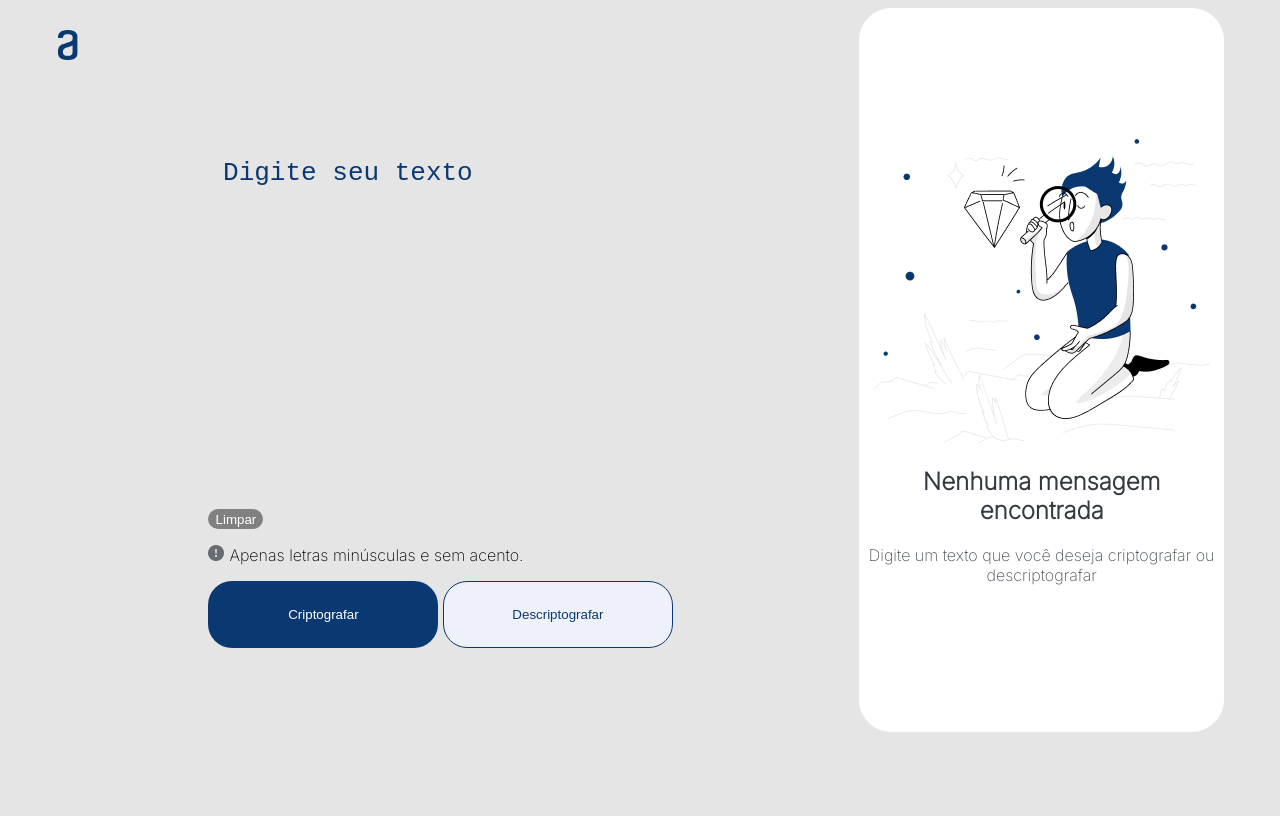
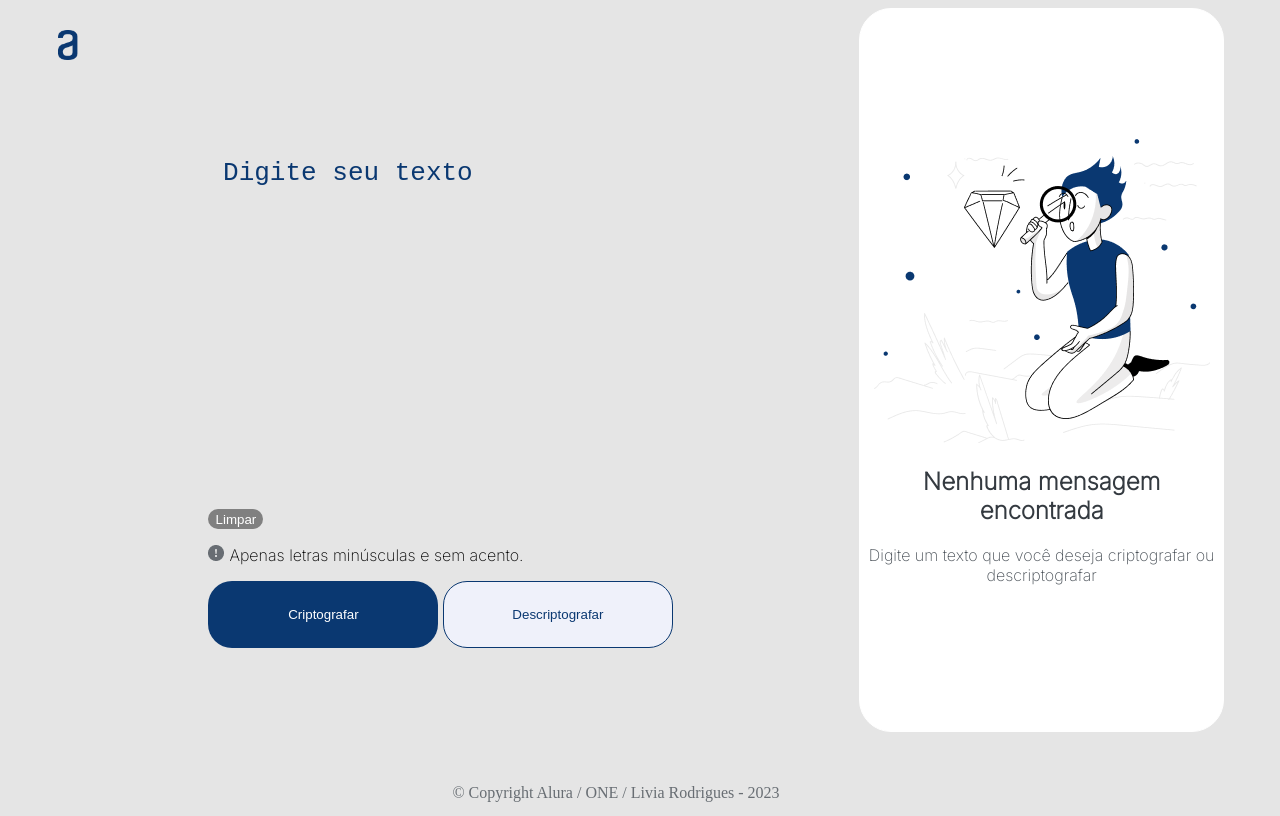
Before and after one commit to livia070303/Decodificador-de-Texto, a plain HTML site: page index.html in a window 1280 px wide. Drawn offline with Linux system fonts and the light colour scheme.

Commit message:
Adicionando rodapé

```diff
--- a/index.html
+++ b/index.html
@@ -45,10 +45,9 @@
         </div>
 
     </main>
-
-
-
-
+    <footer>
+        <p class="copyright">&copy; Copyright Alura / ONE / Livia Rodrigues - 2023 </p>
+    </footer>
 
 </body>
 
--- a/script.js
+++ b/script.js
@@ -55,6 +55,7 @@ function SemAcento(palavra) {
 
 }
 
+
 function Copiar() {
     navigator.clipboard.writeText(resultado.value);
     document.getElementById("copiado").style.background = "limegreen";
--- a/style.css
+++ b/style.css
@@ -121,6 +121,11 @@ button:hover {
     border: none;
     outline: 0;
 }
+footer{
+    color: #495057;
+    opacity: 0.8;
+    text-align: center;
+}
 
 @media(max-width: 1174px) {
     main{
```
